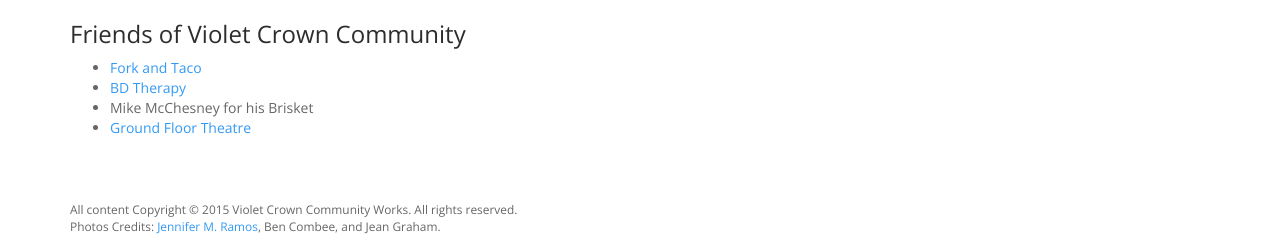
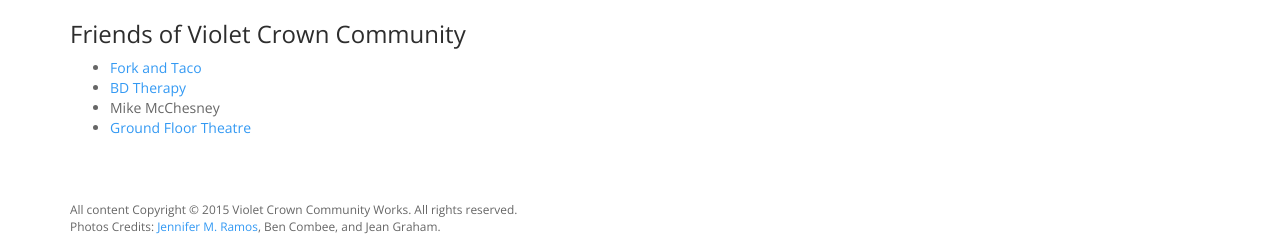
Before and after one commit to vccw/vccw.github.io, a Jekyll site: the page built from sponsors.md, in a window 1280 px wide. Shown: the part 770-1015 px from the top of the page. Built offline with Jekyll 4.4.1, drawn with Linux system fonts in a browser that asks for light colours; comment, search, counter and statistics services are not loaded.

Commit message:
Update sponsors.md

```diff
--- a/sponsors.md
+++ b/sponsors.md
@@ -45,5 +45,5 @@
 
 * [Fork and Taco](http://forkandtaco.com/)
 * [BD Therapy](http://www.bdtherapy.com/)
-* Mike McChesney for his Brisket
+* Mike McChesney
 * [Ground Floor Theatre](http://www.groundfloortheatre.org)
```
